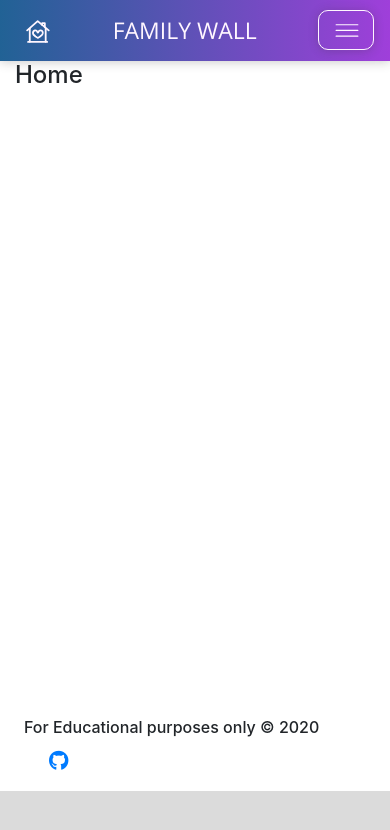
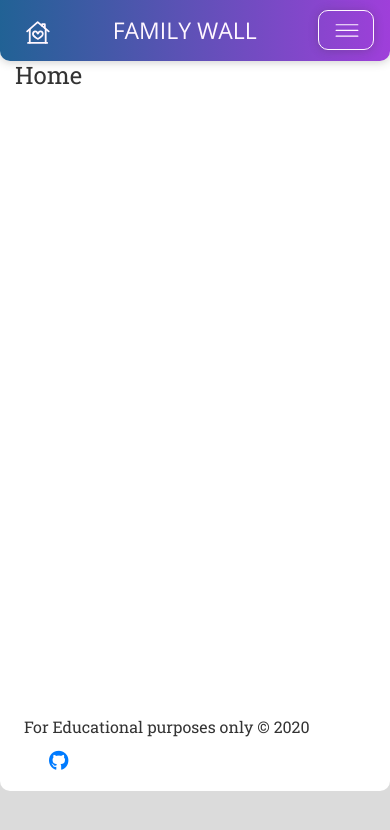
Before and after one commit to maliahavlicek/ci_hackathon_july_2020, a Django app: page / in a window 390 px wide. Shown: the top 830 px of the page. Run offline with Django 3.2, Linux system fonts and the light colour scheme; some libraries are stand-ins or nearby versions.

Commit message:
Minor navbar style changes

```diff
--- a/static/css/styles.css
+++ b/static/css/styles.css
@@ -30,7 +30,11 @@ form {
 body {
     font-size: 18px;
     font-weight: 500;
+    font-family: var(--text-font-family);
+    color: var(--text);
+    border-radius: var(--box-radius);
 }
+
 /* overwrite fonts for headings and navigation */
 h1, h2, h3, h4, h5, h6 {
     font-size: 18px;
@@ -56,6 +60,7 @@ h1, h2, h3, h4, h5, h6 {
     background: var(--color-main-blue);
     background: linear-gradient(90deg, rgba(33,98,149,1) 0%, rgba(159,63,218,1) 100%);
     box-shadow: var(--box-shadow);
+    border-radius: var(--box-radius);
 }
 
 .navbar-toggler {
@@ -245,6 +250,9 @@ footer p {
 
 /* DESKTOP STYLES */
 /* desktop and larger styles */
-@media screen and (min-width: 1024px) {
-
+@media screen and (max-width: 1200px) {
+    .navbar {
+        border-top-left-radius: 0;
+        border-top-right-radius: 0;
+    }
 }
--- a/templates/_partials/navigation.html
+++ b/templates/_partials/navigation.html
@@ -6,8 +6,6 @@
         </a>
     </span>
     <a class="navbar-brand" id="logo-text" href="{% url 'index' %}">Family Wall</a>
-
-
 
     <button class="navbar-toggler" type="button" data-toggle="collapse" data-target="#navbarTogglerDemo02"
             aria-controls="navbarTogglerDemo02" aria-expanded="false" aria-label="Toggle navigation">
```
